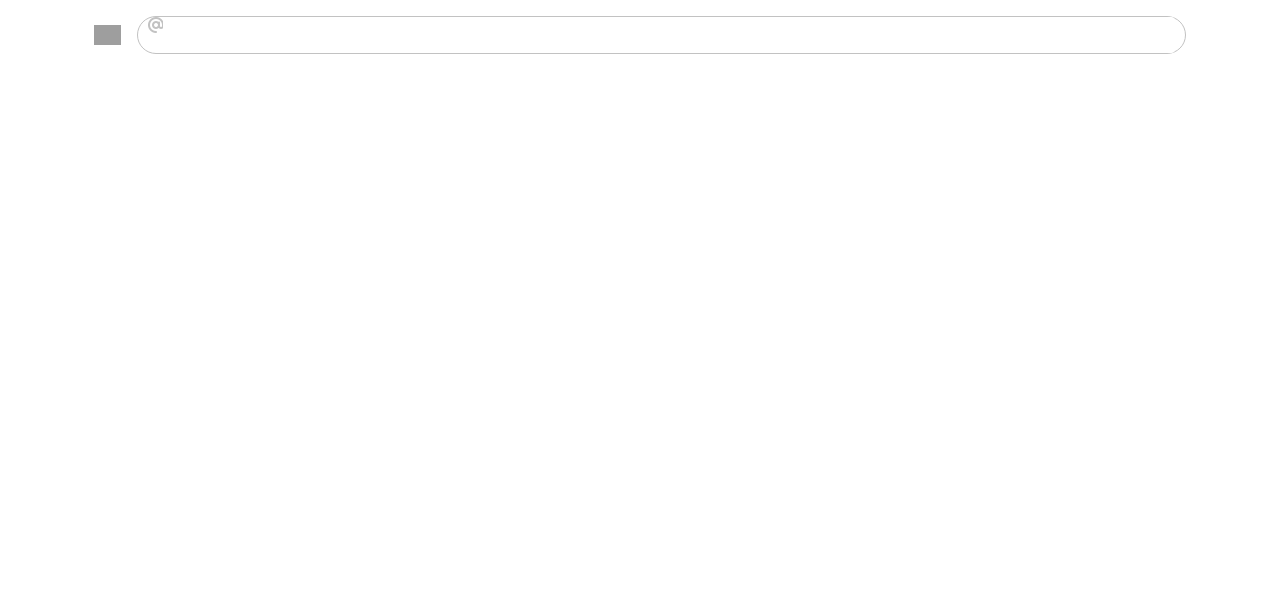
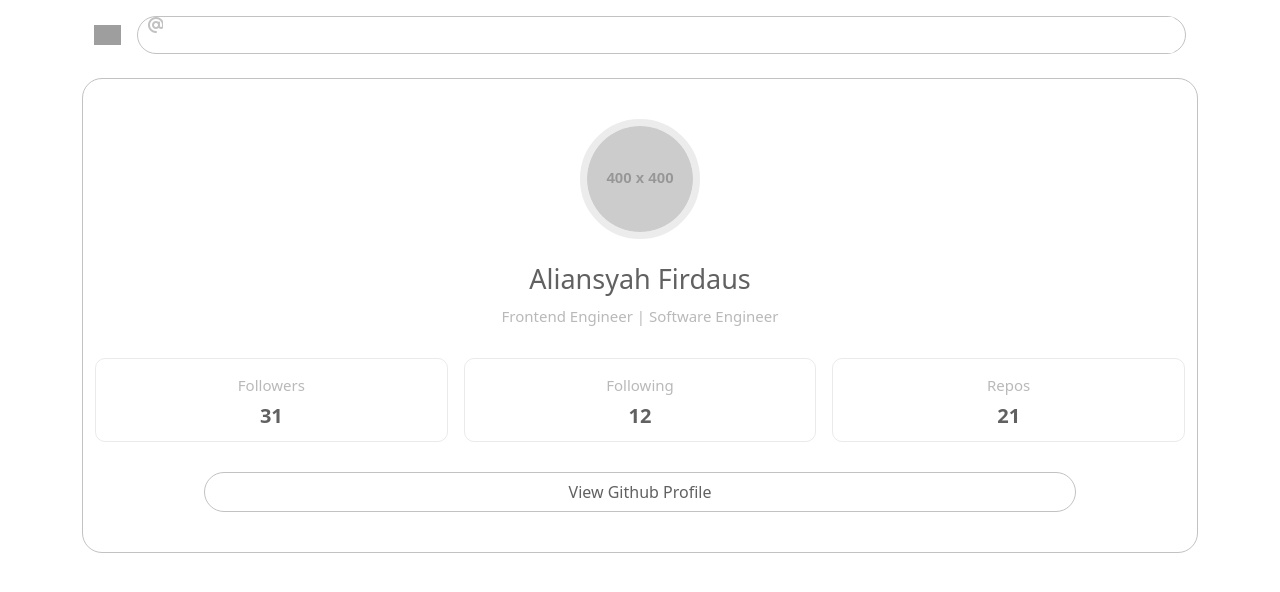
Before and after one commit to aliansyahFirdaus/mysooltan-test, a React (Create React App) app: page / in a window 1280 px wide. Shown: the top 592 px of the page. Built offline with nearby package versions, Linux system fonts and the light colour scheme; grey boxes are pictures that could not be loaded.

Commit message:
styling profile section when found profile, add Repository card component

```diff
--- a/src/App.js
+++ b/src/App.js
@@ -3,11 +3,13 @@ import { Container } from 'react-bootstrap';
 import Home from './pages/Home';
 
 import './App.css';
+import Profile from './components/Profile/Profile';
 
 function App() {
   return (
     <Container className='my-3'>
       <Home />
+      <Profile />
     </Container>
   );
 }
--- /dev/null
+++ b/src/components/Profile/Profile.js
@@ -0,0 +1,42 @@
+import { Button, Col, Container, Stack } from "react-bootstrap";
+
+import React from "react";
+import styles from "./Profile.module.css";
+import Card from "../UI/Card/Card";
+
+export default function Profile({ profile }) {
+  return (
+    <Container className="my-4">
+      <Card>
+        <Stack className={styles.profile}>
+          <Stack gap={4}>
+            <div className={styles["profile-picture"]}>
+              <img src="https://dummyimage.com/400x400/000/fff" />
+            </div>
+            <Stack className={styles.username}>
+              <h3>Aliansyah Firdaus</h3>
+              <p>Frontend Engineer | Software Engineer</p>
+            </Stack>
+          </Stack>
+          <Stack direction="horizontal" gap={3}>
+            <Col className={styles.badge}>
+              <p>Followers</p>
+              <span>31</span>
+            </Col>
+            <Col className={styles.badge}>
+              <p>Following</p>
+              <span>12</span>
+            </Col>
+            <Col className={styles.badge}>
+              <p>Repos</p>
+              <span>21</span>
+            </Col>
+          </Stack>
+          <Button className={styles["view-profile"]}>
+            View Github Profile
+          </Button>
+        </Stack>
+      </Card>
+    </Container>
+  );
+}
--- /dev/null
+++ b/src/components/Profile/Profile.module.css
@@ -0,0 +1,57 @@
+.profile {
+  padding: 40px 25px;
+  text-align: center;
+  gap: 30px;
+}
+
+.profile p {
+  font-size: 15px;
+  font-weight: 400;
+  color: rgb(185, 185, 185);
+}
+
+.profile .profile-picture img {
+  width: 120px;
+  border-radius: 50%;
+  border: 7px solid rgb(236, 236, 236);
+}
+
+.profile .username {
+  gap: 10px;
+}
+
+.profile .username h3 {
+  font-size: 27px;
+  margin: 0;
+  color: rgb(97, 97, 97);
+}
+
+.profile p {
+  margin: 0;
+}
+
+.profile .badge {
+  padding: 10px;
+  border-radius: 10px;
+  border: 1px solid rgba(194, 194, 194, 0.349);
+  color: rgb(97, 97, 97);
+}
+
+.profile .badge p {
+  margin: 5px;
+}
+
+.profile .badge span {
+  font-size: 20px;
+  font-weight: 800;
+}
+
+.profile .view-profile {
+  border-radius: 30px;
+  width: 80%;
+  height: 40px;
+  background-color: white;
+  border: 1px solid rgb(194, 194, 194);
+  color: rgb(97, 97, 97);
+  margin: auto;
+}
--- a/src/components/UI/Card/Card.js
+++ b/src/components/UI/Card/Card.js
@@ -0,0 +1,8 @@
+import { Row } from "react-bootstrap";
+
+import React from "react";
+import styles from "./Card.module.css";
+
+export default function Card({ children }) {
+  return <Row className={styles.card}>{children}</Row>;
+}
--- a/src/components/UI/Card/Card.module.css
+++ b/src/components/UI/Card/Card.module.css
@@ -0,0 +1,4 @@
+.card {
+  border: 1px solid rgb(194, 194, 194);
+  border-radius: 20px;
+}
```
Also changed, not shown: src/components/Repository/Repository.js (added, +9 -0 lines), src/components/Repository/Repository.module.css (added).
